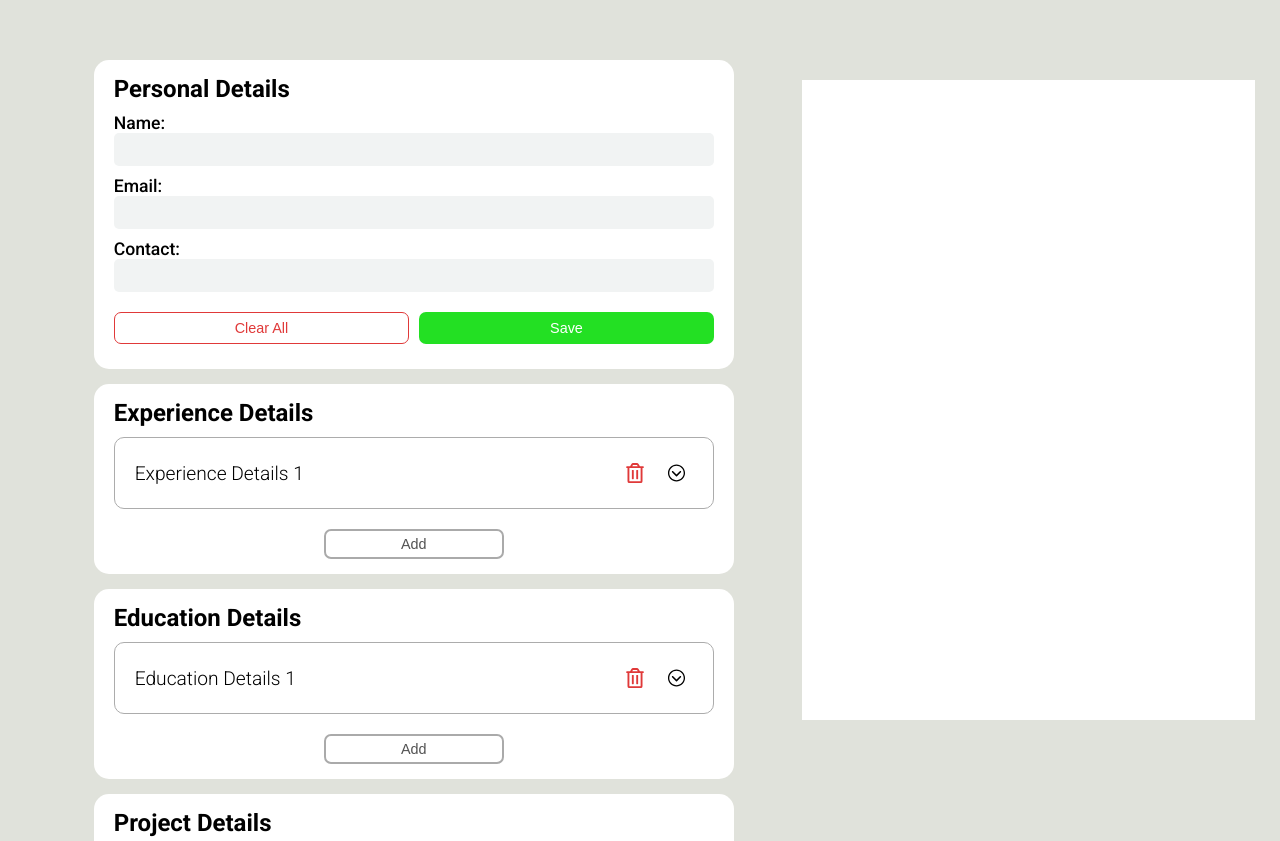
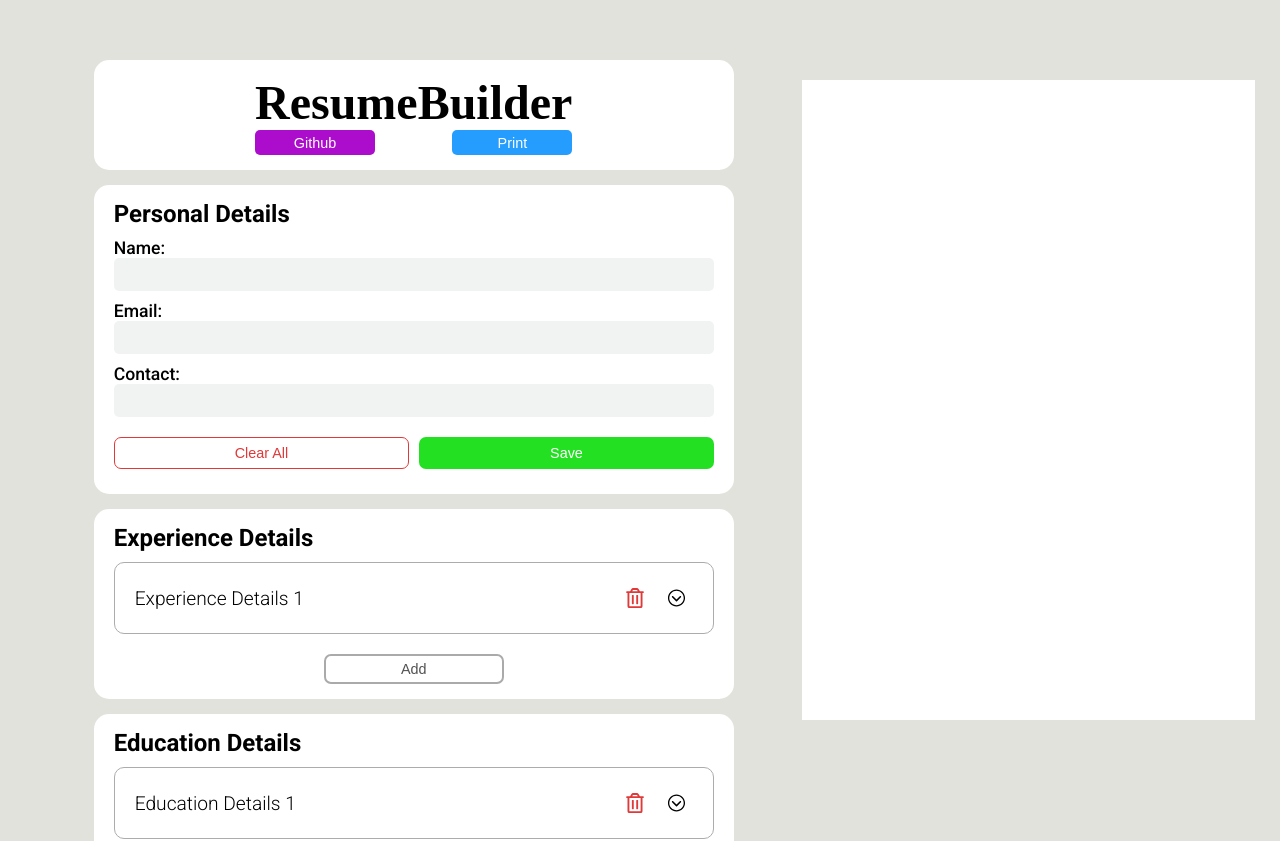
Before and after one commit to ruchik-panwal/ResumeBuilder, a React (Vite) app: page / in a window 1280 px wide. Shown: the top 841 px of the page. Built offline with nearby package versions, Linux system fonts and the light colour scheme; a web font is replaced by a local one.

Commit message:
importing and styling header

```diff
--- a/src/components/resumeEditor.jsx
+++ b/src/components/resumeEditor.jsx
@@ -1,6 +1,7 @@
 import { useState } from "react";
 import { FaRegTrashAlt } from "react-icons/fa";
 import { IoIosArrowDropdown, IoIosArrowDropup } from "react-icons/io";
+import { Header } from "./header";
 import "/src/styles/resumeEditor.css";
 
 import {
@@ -43,6 +44,8 @@ export function ResumeEditor({ getResumeData, previewData }) {
   // Returning the data from the form
   return (
     <div className="resumeEditor">
+      <Header />
+
       {/* creating and getting personal Data */}
       <Personal onBtnClick={printValueExp} />
 
--- a/src/styles/resumeEditor.css
+++ b/src/styles/resumeEditor.css
@@ -38,7 +38,8 @@ input {
 .experienceWrap,
 .educationWrap,
 .projectsWrap,
-.skillsWrap {
+.skillsWrap,
+.headerHolder {
   width: 100%;
   box-sizing: border-box;
   border-radius: 15px;
```
